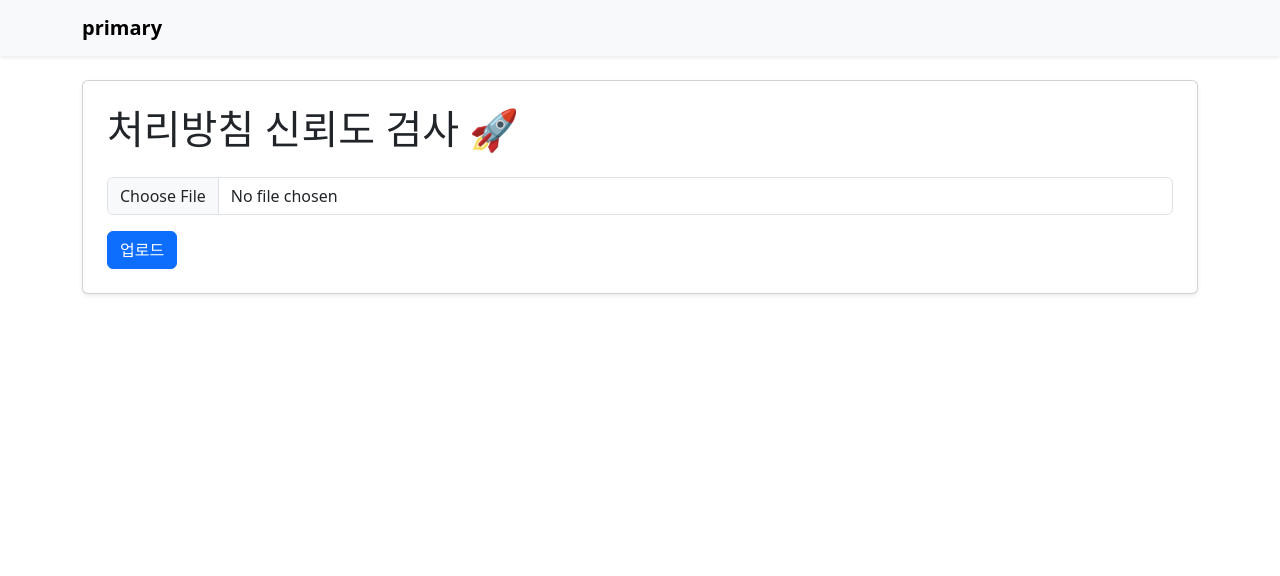
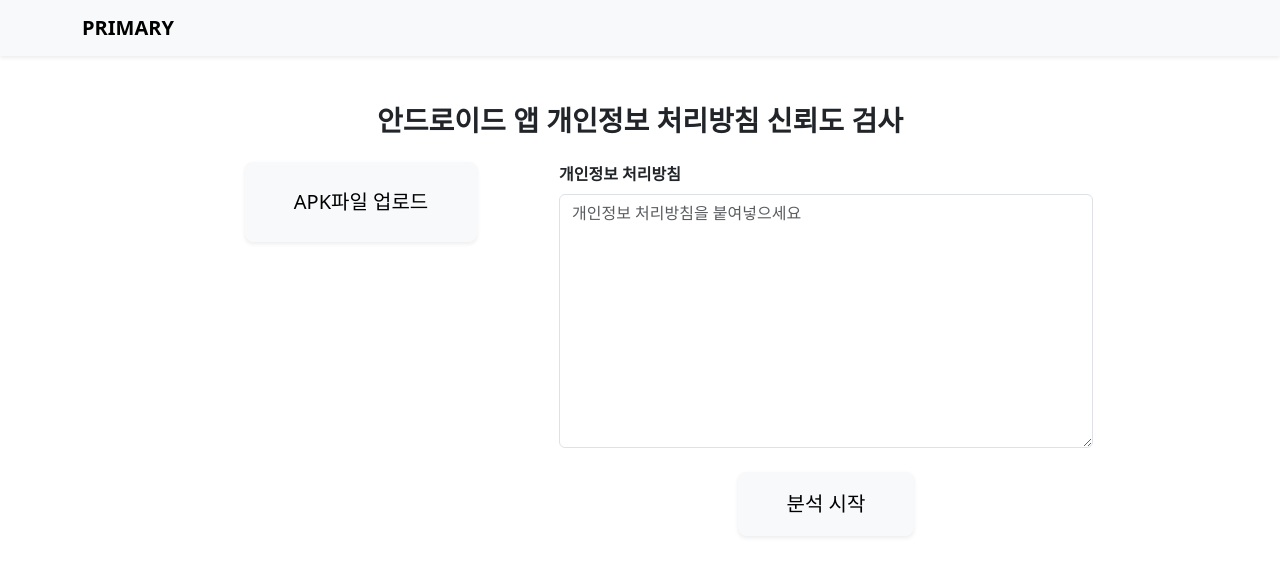
Before and after one commit to shynkim/primary, a Django app: template templates/home.html in a window 1280 px wide. Shown: the top 576 px of the page. Run offline with Django 5.2, Linux system fonts and the light colour scheme; the template is opened without the code that fills it, so the values that code supplies are empty; parts of the project's set-up code (start-up, migrations or seed data) failed here and were passed over.

Commit message:
처리방침 텍스트박스 추가

```diff
--- a/templates/base.html
+++ b/templates/base.html
@@ -6,9 +6,10 @@
     <link href="https://cdn.jsdelivr.net/npm/bootstrap@5.3.2/dist/css/bootstrap.min.css" rel="stylesheet">
 </head>
 <body>
-    <nav class="navbar navbar-expand-lg navbar-light bg-light shadow-sm">
+    <!-- 상단 헤더 -->
+    <nav class="navbar navbar-light bg-light shadow-sm">
         <div class="container">
-            <a class="navbar-brand fw-bold" href="/">primary</a>
+            <a class="navbar-brand fw-bold" href="/">PRIMARY</a>
         </div>
     </nav>
 
--- a/templates/home.html
+++ b/templates/home.html
@@ -3,14 +3,45 @@
 {% block title %}Home{% endblock %}
 
 {% block content %}
-    <div class="card p-4 shadow-sm">
-        <h1 class="mb-4"> 처리방침 신뢰도 검사 🚀</h1>
-        <form method="post" enctype="multipart/form-data">
-            {% csrf_token %}
-            <div class="mb-3">
-                <input type="file" class="form-control" name="file">
-            </div>
-            <button type="submit" class="btn btn-primary">업로드</button>
-        </form>
+<div class="container text-center mt-5">
+    <h3 class="mb-4 fw-bold">안드로이드 앱 개인정보 처리방침 신뢰도 검사</h3>
+
+    <div class="row justify-content-center align-items-start">
+        <!-- 왼쪽: APK 업로드 -->
+        <div class="col-md-4 d-flex flex-column align-items-center mb-3">
+            <form method="post" enctype="multipart/form-data">
+                {% csrf_token %}
+                <input type="file" name="apk_file" id="apk_file" hidden onchange="this.form.submit()">
+                <label for="apk_file" class="btn btn-light btn-lg px-5 py-4 shadow-sm">
+                    APK파일 업로드
+                </label>
+            </form>
+
+            <!-- ✅ 업로드된 파일명 표시 -->
+            {% if uploaded_file %}
+                <p class="mt-3 text-success fw-bold">업로드된 파일: {{ uploaded_file }}</p>
+            {% endif %}
+        </div>
+
+        <!-- 오른쪽: 개인정보 처리방침 입력 -->
+        <div class="col-md-6 mb-3 text-start">
+            <form method="post" action="{% url 'success' %}">
+                {% csrf_token %}
+                <label for="policy" class="form-label fw-bold">개인정보 처리방침</label>
+                <textarea id="policy" name="policy_text" class="form-control" rows="10" placeholder="개인정보 처리방침을 붙여넣으세요"></textarea>
+
+                <div class="mt-4 text-center">
+                    <button type="submit" class="btn btn-light btn-lg px-5 py-3 shadow-sm">분석 시작</button>
+                </div>
+            </form>
+        </div>
     </div>
+</div>
+
+<!-- ✅ 업로드 성공 팝업 -->
+{% if uploaded_file %}
+<script>
+    alert("파일 업로드를 성공했습니다! ({{ uploaded_file }})");
+</script>
+{% endif %}
 {% endblock %}
```
Also changed, not shown: main/views.py (+16 -8 lines), templates/success.html (+11 -5 lines), 5 other files.
